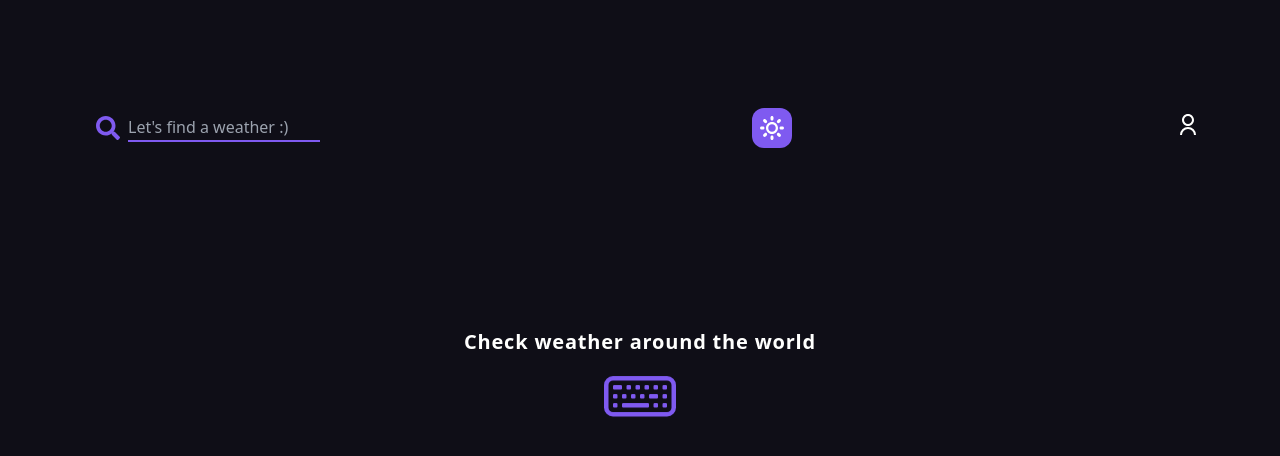
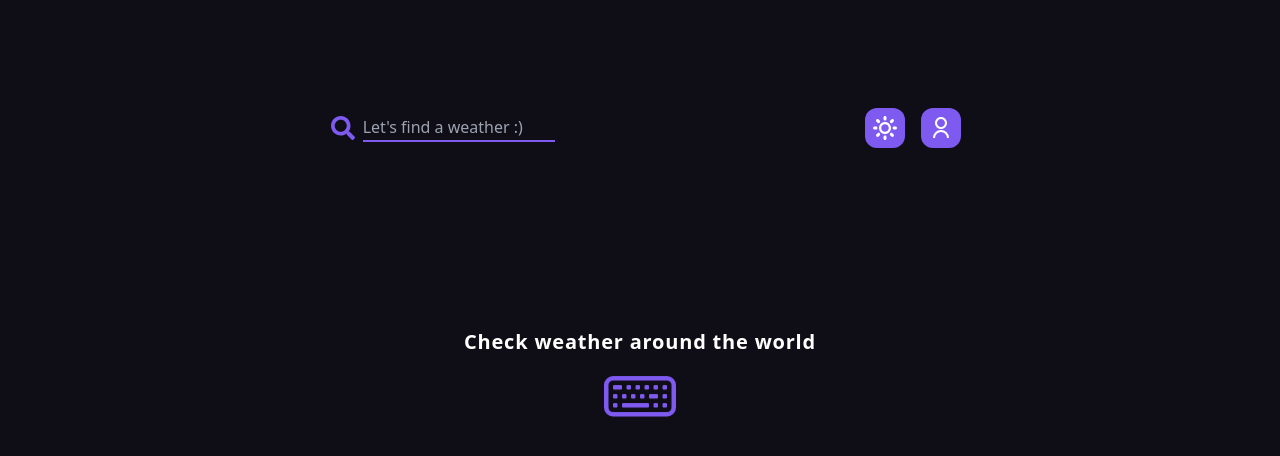
Before and after one commit to RobertoMMM/weatherByRobert, a React (Create React App) app: page / in a window 1280 px wide. Shown: the top 456 px of the page. Built offline with nearby package versions, Linux system fonts and the light colour scheme.

Commit message:
fixed some bugs

```diff
--- a/src/navbar/Navbar.css
+++ b/src/navbar/Navbar.css
@@ -1,6 +1,6 @@
 .navbarSearch {
-  @apply fixed w-full top-5 h-16 flex items-center justify-evenly md:gap-96 rounded-xl
-  md:min-w-[10rem] md:top-[12vh] md:left-[50%] md:translate-x-[-50%] md:justify-center;
+  @apply fixed w-full top-5 gap-2 h-16 flex items-center rounded-xl
+  md:min-w-[10rem] md:top-[12vh] md:gap-4 left-8
 }
 .darkBtn,
 .ligthBtn {
@@ -16,7 +16,7 @@
 .divButtonLigth {
   @apply h-10 min-w-[2.5rem] justify-center
   text-center flex rounded-xl
-  border-[3px] cursor-pointer border-none;
+  border-[3px] cursor-pointer border-none relative left-2/3 -translate-x-1/2;
 }
 .divButtonDark {
   @apply bg-forDark animate-toggleAnimation;
@@ -25,7 +25,7 @@
   @apply bg-forWhite animate-toggleAnimation;
 }
 .labelInput {
-  @apply w-72 h-10 rounded-xl items-center flex gap-2;
+  @apply w-72 h-10 rounded-xl items-center flex gap-2 absolute left-1/3 -translate-x-1/2;
 }
 .userInputDark,
 .userInputLigth {
--- a/src/navbar/Navbar.jsx
+++ b/src/navbar/Navbar.jsx
@@ -4,10 +4,9 @@ import { FaSearch } from "react-icons/fa";
 import { RiUserLine } from "react-icons/ri";
 import useStoreData from "../hooks/use-store";
 import "./Navbar.css";
-import AuthModal from "./AuthModal/AuthModal";
 
 const Navbar = () => {
-  const { darkMode, changheDark, getUserInput, userInput, setIsOpenModal, isOpenModal } = useStoreData();
+  const { darkMode, changheDark, getUserInput, userInput, setIsOpenModal} = useStoreData();
   const themeToggler = () => {
     changheDark();
   };
@@ -35,7 +34,7 @@ const Navbar = () => {
         </button>
       </div>
       <div
-        className={`${darkMode ? "divAuthDark" : "divAuthLigth"}`}
+        className={`${darkMode ? "divButtonDark" : "divButtonLigth"}`}
       >
       <button onClick={changheModalVisibility} className={darkMode ? "darkBtn" : "ligthBtn"}>
         <RiUserLine />
```
